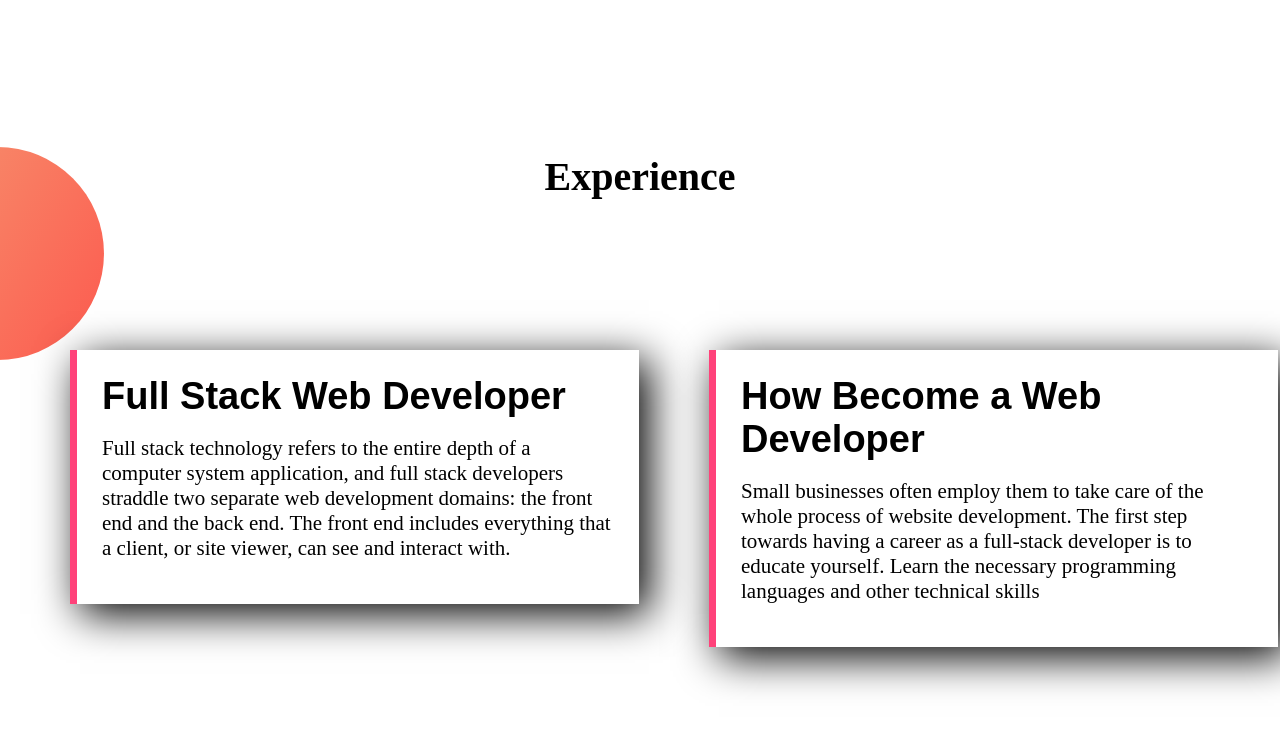
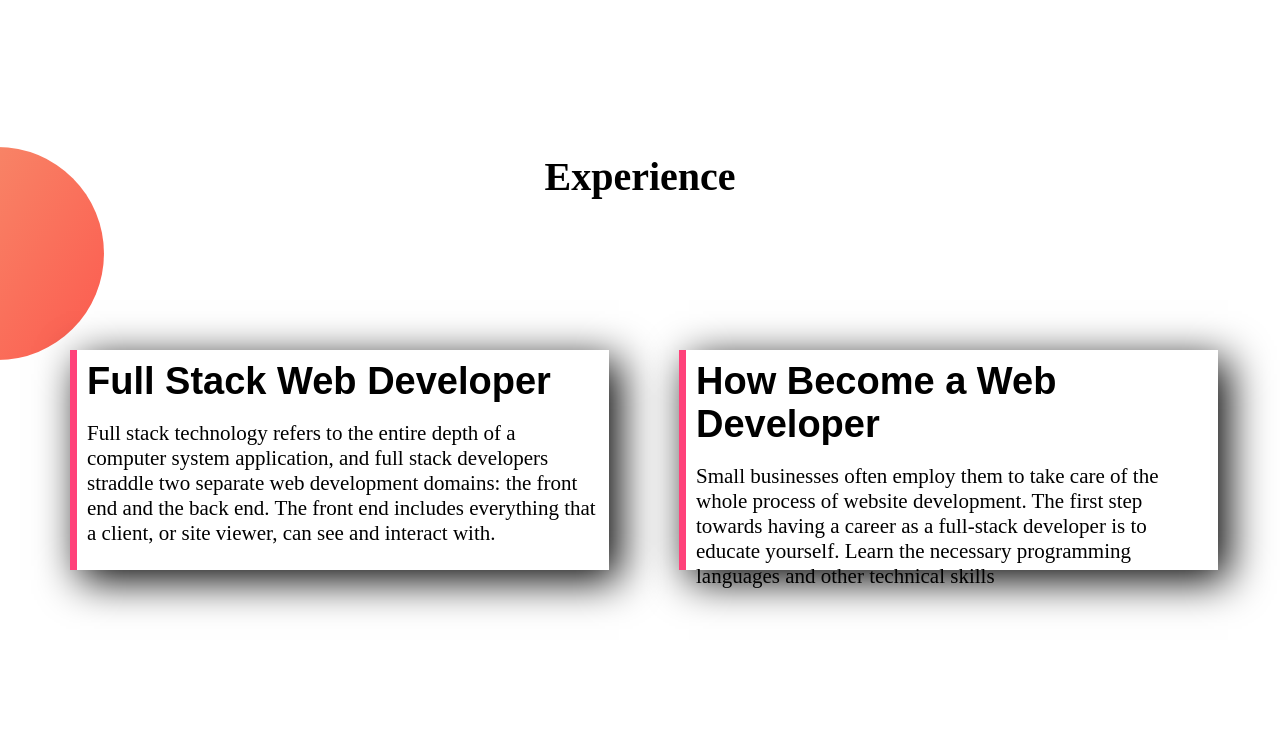
Before and after one commit to Arfatulmamun/myFirst-website, a plain HTML site: page index.html in a window 1280 px wide. Shown: the part 997-1726 px from the top of the page. Drawn offline with Linux system fonts and the light colour scheme.

Commit message:
first commit

```diff
--- a/style.css
+++ b/style.css
@@ -64,7 +64,8 @@ h2{
 width:40%;
 margin-bottom: 200px;
 margin-left:70px;
-padding:25px;
+padding:10px;
+height: 200px;
 float:left;
 box-shadow: 10px 10px 40px black;
 border-left: 7px solid rgba(255, 0, 76, 0.74) ;
```
